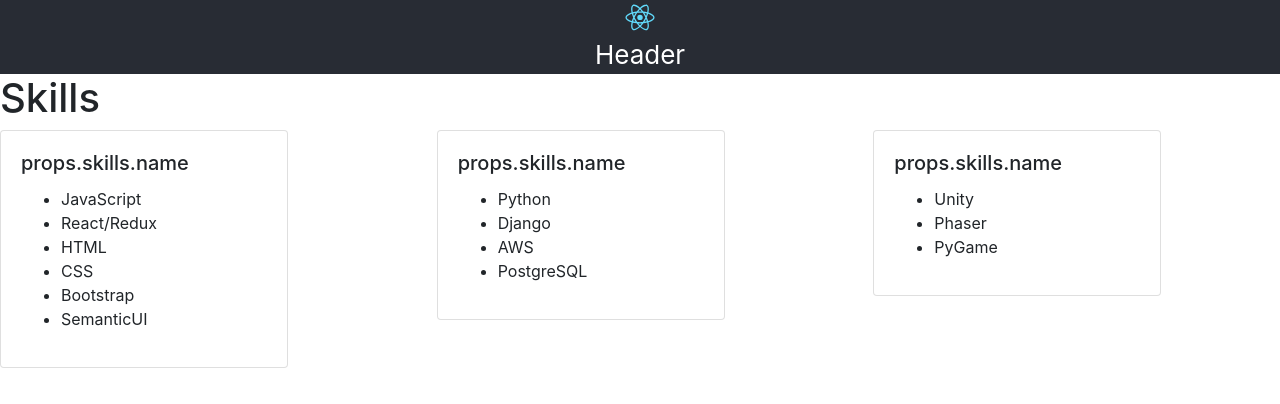
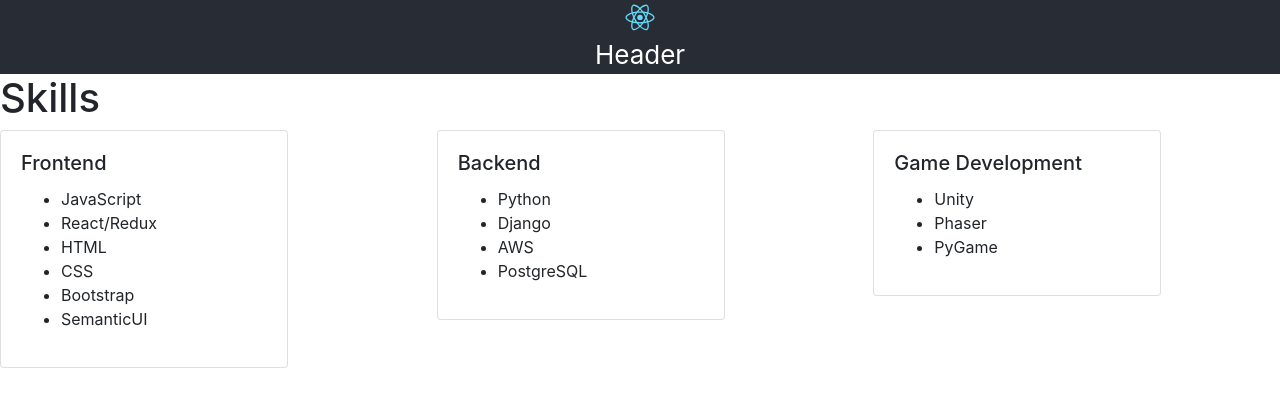
Before and after one commit to firuza/django-react, a React (Create React App) app in the folder myproject/frontend/: page / in a window 1280 px wide. Shown: the top 404 px of the page. Built offline with nearby package versions, Linux system fonts and the light colour scheme.

Commit message:
bug fix typo in name

```diff
--- a/myproject/frontend/src/components/MyCards.js
+++ b/myproject/frontend/src/components/MyCards.js
@@ -8,7 +8,7 @@ const MyCards = (props) => {
 
         <Card style={{ width: '18rem' }}>
             <Card.Body>
-                <Card.Title>props.skills.name</Card.Title>
+                <Card.Title>{props.skills.name}</Card.Title>
                 <Card.Text>
                     <SkillsList skills={props.skills.skills} />
                 </Card.Text>
```
